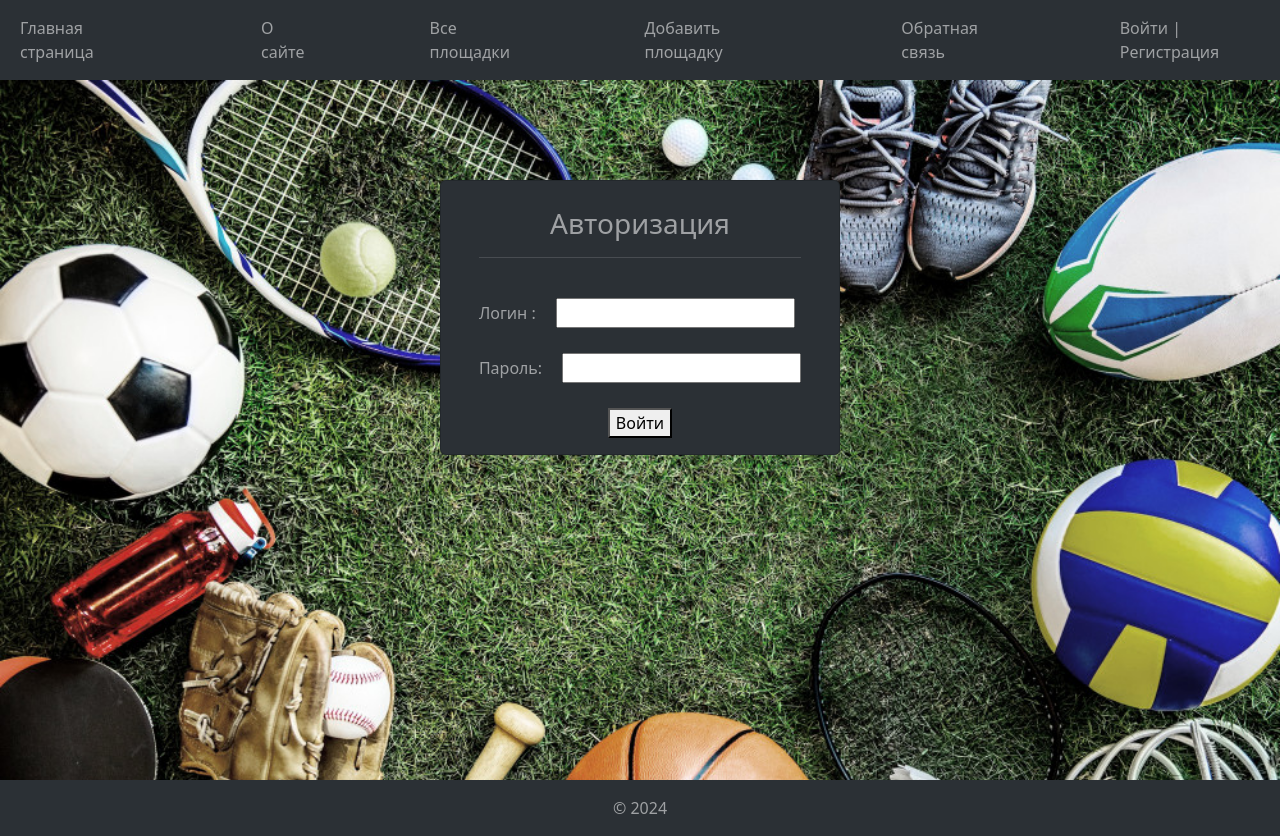
After one commit to ArsenyNovak/Playground, a Django app: page /login/ in a window 1280 px wide. The commit adds this page. Run offline with Django 5.2, Linux system fonts and the light colour scheme.

Commit message:
add login and logout views make migrations _5 (add author to Playgrounds)

```diff
--- a/Playground/Playground/settings.py
+++ b/Playground/Playground/settings.py
@@ -11,6 +11,8 @@ https://docs.djangoproject.com/en/5.1/ref/settings/
 """
 
 from pathlib import Path
+
+from django.conf.global_settings import LOGIN_REDIRECT_URL, LOGOUT_REDIRECT_URL
 
 # Build paths inside the project like this: BASE_DIR / 'subdir'.
 BASE_DIR = Path(__file__).resolve().parent.parent
@@ -129,3 +131,6 @@ DEFAULT_AUTO_FIELD = 'django.db.models.BigAutoField'
 
 MEDIA_ROOT = BASE_DIR / 'media'
 MEDIA_URL = '/media/'
+
+LOGIN_REDIRECT_URL = 'home'
+LOGOUT_REDIRECT_URL = 'home'
--- a/Playground/SportsGrounds/forms.py
+++ b/Playground/SportsGrounds/forms.py
@@ -1,4 +1,6 @@
 from django import forms
+from django.contrib.auth import get_user_model
+from django.contrib.auth.forms import AuthenticationForm
 from django.core.exceptions import ValidationError
 from django.forms import ModelChoiceField
 
@@ -47,3 +49,12 @@ class AddPlayGroundForm(forms.Form):
     cat = CatModelChoiceField(queryset=Category.objects.all(),
                            widget=forms.CheckboxSelectMultiple(),label='Наличие площадок:')
     photo_all = MultipleFileField(label='Добавить фотографии:')
+
+
+class LoginUserForm(AuthenticationForm):
+    username = forms.CharField(label='Логин :', widget=forms.TextInput(attrs={'class': 'form-input'}))
+    password = forms.CharField(label='Пароль:', widget=forms.PasswordInput(attrs={'class': 'form-input'}))
+
+    class Meta:
+        model = get_user_model()
+        fields = ['username', 'password']
--- a/Playground/SportsGrounds/models.py
+++ b/Playground/SportsGrounds/models.py
@@ -1,5 +1,6 @@
 import os
 
+from django.contrib.auth import get_user_model
 from django.db import models
 from django.urls import reverse
 from pytils.translit import slugify
@@ -21,6 +22,8 @@ class Playground(models.Model):
     time_create = models.DateTimeField(auto_now_add=True)
     time_update = models.DateTimeField(auto_now=True)
     cat = models.ManyToManyField('Category', related_name='cat', verbose_name= 'Площадки')
+    author = models.ForeignKey(get_user_model(), on_delete=models.SET_NULL,
+                               related_name='playground', null=True, default=None)
 
 
     class Meta:
--- a/Playground/SportsGrounds/static/SportsGrounds/css/styles.css
+++ b/Playground/SportsGrounds/static/SportsGrounds/css/styles.css
@@ -6,6 +6,7 @@ body {
 
 a {
   text-decoration: none;
+  color: rgba(255, 255, 255, 0.55);
 }
 
 h3 {
@@ -118,6 +119,24 @@ ul {
   padding: 0px 20px 20px 0px;
 }
 
+.login-button{
+  text-align: center;
+}
+
+.color-error{
+  color: rgba(255, 255, 255, 0.55);
+}
+
+.login-logout{
+  display: flex;
+  align-items: center;
+}
+
+.login-logout-form{
+  display: flex;
+  align-items: center;
+}
+
 /* ON_ DELETE*/
 /* classes use in show_category.html template */
 
--- /dev/null
+++ b/Playground/SportsGrounds/templates/SportsGrounds/login.html
@@ -0,0 +1,34 @@
+{% extends 'base.html' %}
+
+{% block content %}
+<div class="show-sportground-section">
+    <div class="card" style="width: 400px">
+        <div class="card-body">
+            <h3>Авторизация</h3>
+            <hr>
+            <form method="POST">
+                {% csrf_token %}
+                <input type="hidden" name="next" value="{{ next }}"/>
+                <div class="color-error">{{ form.non_field_errors }}</div>
+                <br>
+                {% for f in form %}
+                <p><label class="form-label" for="{{ f.id_for_label }}">{{ f.label }}</label>{{ f }}</p>
+                <div class="form-error">{{ f.errors }}</div>
+                {% endfor %}
+                <p class="login-button"><button type="submit">Войти</button></p>
+            </form>
+        </div>
+    </div>
+</div>
+
+{% endblock %}
+
+<!--<div class="image-group">
+            {% for item_photo  in playground.photo.all %}
+            <a href="{{ item_photo.image.url }}"><img src="{{ item_photo.image.url }}" class="image-item" alt="..."></a>
+            {% endfor %}
+        </div>
+        <hr>
+        <p class="card-text"> {{playground.description|linebreaks}}</p>
+        <hr>
+        <p class="description-playground">дата последнего редактирования: {{playground.time_update|date:"d-m-Y H:i:s"}}</p>-->
--- a/Playground/SportsGrounds/urls.py
+++ b/Playground/SportsGrounds/urls.py
@@ -1,3 +1,4 @@
+from django.contrib.auth.views import LogoutView
 from django.urls import path
 from . import views
 
@@ -9,4 +10,7 @@ urlpatterns = [
     path('contact/', views.HomePage.as_view(), name='contact'),
     path('category/<slug:cat_slug>/', views.ShowCategory.as_view(), name='category'),
     path('sport_ground/<slug:sportground_slug>/', views.ShowSportGround.as_view(), name='sport_ground'),
+    path('login/', views.LoginUser.as_view(), name='login'),
+    path('logout/', LogoutView.as_view(), name='logout'),
+    path('register/', views.HomePage.as_view(), name='register'),
     ]
--- a/Playground/SportsGrounds/views.py
+++ b/Playground/SportsGrounds/views.py
@@ -1,10 +1,10 @@
-from audioop import reverse
-
+from django.contrib.auth.mixins import LoginRequiredMixin
+from django.contrib.auth.views import LoginView
 from django.shortcuts import render
 from django.urls import reverse_lazy
-from django.views.generic import ListView, TemplateView, DetailView, FormView, UpdateView
+from django.views.generic import ListView, TemplateView, DetailView, FormView
 
-from .forms import AddPlayGroundForm
+from .forms import AddPlayGroundForm, LoginUserForm
 from .models import Category, Playground, Photo
 
 
@@ -58,16 +58,17 @@ class AllPlayGrounds(ListView):
 
 
 
-class AddPlayGrounds(FormView):
+class AddPlayGrounds(LoginRequiredMixin, FormView):
     template_name = 'SportsGrounds/add_sportground.html'
     form_class = AddPlayGroundForm
     success_url = reverse_lazy('home')
 
     def form_valid(self, form):
-        print(form.cleaned_data)
+
         files = form.cleaned_data["photo_all"]
         pg = Playground(name=form.cleaned_data["name"],
                         description=form.cleaned_data["description"],
+                        author=self.request.user
         )
         pg.save()
         for f in files:
@@ -76,3 +77,14 @@ class AddPlayGrounds(FormView):
         pg.cat.add(*form.cleaned_data["cat"])
         pg.save()
         return super().form_valid(form)
+
+
+class LoginUser(LoginView):
+    form_class = LoginUserForm
+    template_name = 'SportsGrounds/login.html'
+    extra_context = {'title': 'Авторизация'}
+
+    # def form_valid(self, form):
+    #     w = form.save(commit=False)
+    #     w.author = self.request.user
+    #     return super().form_valid(form)
--- a/Playground/templates/base.html
+++ b/Playground/templates/base.html
@@ -23,7 +23,20 @@
 				  <a class="nav-link" href="{% url n.url_name %}">{{n.name}}</a>
 				</li>
 			  {% endfor %}
+				  <ul class="login-logout">
+					{% if user.is_authenticated %}
+					  <li class="login-logout-form">{{ user.username }}|
+						<form method="post" action="{% url 'logout' %}">
+							{% csrf_token %}
+							<button class="btn" type="submit">Выйти</button>
+						</form>
+					</li>
+					{% else %}
+					<li><a href="{% url 'login' %}">Войти</a> | <a href="{% url 'register' %}">Регистрация</a></li>
+					{% endif %}
+				  </ul>
 		  </ul>
+
 		</div>
 	  </div>
 	</nav>
```
Also changed, not shown: Playground/db.sqlite3.
